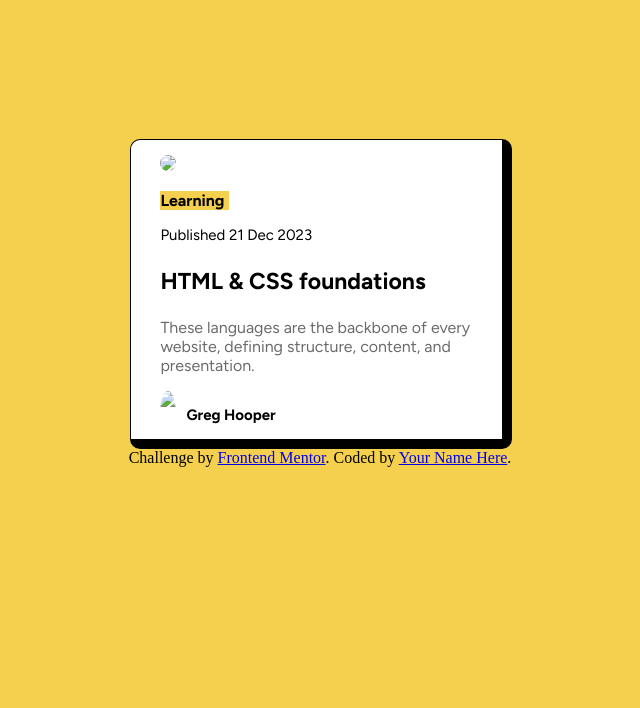
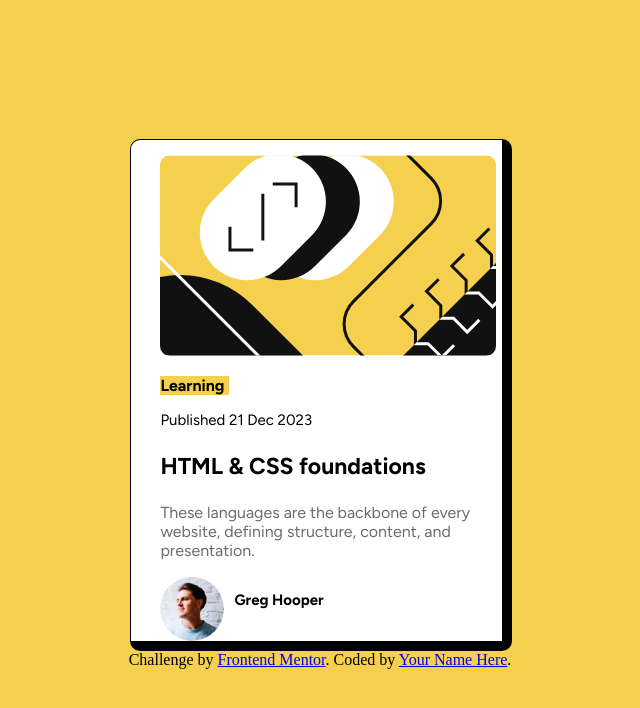
Before and after one commit to Samuel-501/blog-preview-card-challenge, a plain HTML site: page index.html in a window 1280 px wide. Shown: the whole page, without its empty margins (320-960 px from the left). Drawn offline with Linux system fonts and the light colour scheme; files that its build step writes are made by us from their sources; a web font is replaced by a local one.

Commit message:
Update index.html

```diff
--- a/index.html
+++ b/index.html
@@ -4,14 +4,14 @@
     <meta charset="UTF-8">
     <meta name="viewport" content="width=device-width, initial-scale=1.0">
     <title>Blog Preview Card Challenge</title>
-  <link rel="icon"  href="img/favicon-32x32.png">
-  <link rel="stylesheet" href="css/style.css">
+  <link rel="icon"  href="favicon-32x32.png">
+  <link rel="stylesheet" href="style.css">
   <link href="https://fonts.googleapis.com/css2?family=Barlow+Condensed:ital,wght@0,100;0,200;0,300;0,400;0,500;0,600;0,700;0,800;0,900;1,100;1,200;1,300;1,400;1,500;1,600;1,700;1,800;1,900&family=Barlow+Semi+Condensed:ital,wght@0,100;0,200;0,300;0,400;0,500;0,600;0,700;0,800;0,900;1,100;1,200;1,300;1,400;1,500;1,600;1,700;1,800;1,900&family=Barlow:ital,wght@0,100;0,200;0,300;0,400;0,500;0,600;0,700;0,800;0,900;1,100;1,200;1,300;1,400;1,500;1,600;1,700;1,800;1,900&family=Big+Shoulders+Display:wght@100..900&family=DM+Sans:ital,opsz,wght@0,9..40,100..1000;1,9..40,100..1000&family=Edu+AU+VIC+WA+NT+Pre:wght@400..700&family=Figtree:ital,wght@0,300..900;1,300..900&family=Fira+Sans:ital,wght@0,100;0,200;0,300;0,400;0,500;0,600;0,700;0,800;0,900;1,100;1,200;1,300;1,400;1,500;1,600;1,700;1,800;1,900&family=Fraunces:ital,opsz,wght@0,9..144,100..900;1,9..144,100..900&family=Host+Grotesk:ital,wght@0,300..800;1,300..800&family=Inter:ital,opsz,wght@0,14..32,100..900;1,14..32,100..900&family=Karla:ital,wght@0,200..800;1,200..800&family=Lexend+Deca:wght@100..900&family=Lexend:wght@100..900&family=Montserrat:ital,wght@0,100..900;1,100..900&family=Outfit:wght@100..900&family=Poppins:ital,wght@0,100;0,200;0,300;0,400;0,500;0,600;0,700;0,800;0,900;1,100;1,200;1,300;1,400;1,500;1,600;1,700;1,800;1,900&family=Young+Serif&display=swap" rel="stylesheet">
 </head>
 <body>
     <div class="container">
         <div class="image">
-            <img src="img/illustration-article.svg">
+            <img src="illustration-article.svg">
         </div>
         <div class="Learning">
             <p id="p1">Learning</p>
@@ -20,7 +20,7 @@
         <p id="p3">HTML & CSS foundations</p>
         <p id="p4">These languages are the backbone of every<br> website, defining structure, content, and<br> presentation.</p>
         <div class="footer">
-            <img src="img/image-avatar.webp">
+            <img src="image-avatar.webp">
             <p id="p5">Greg Hooper</p>
         </div>
     </div>
```
